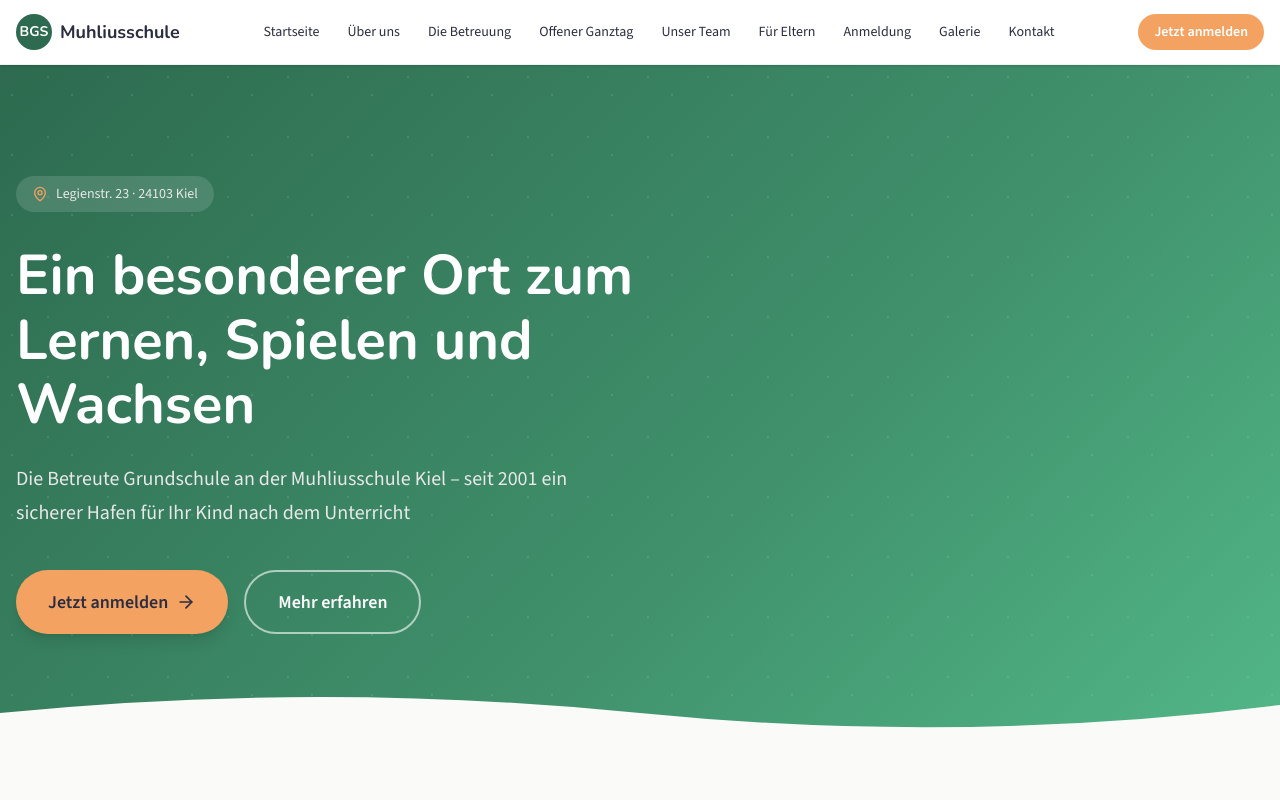
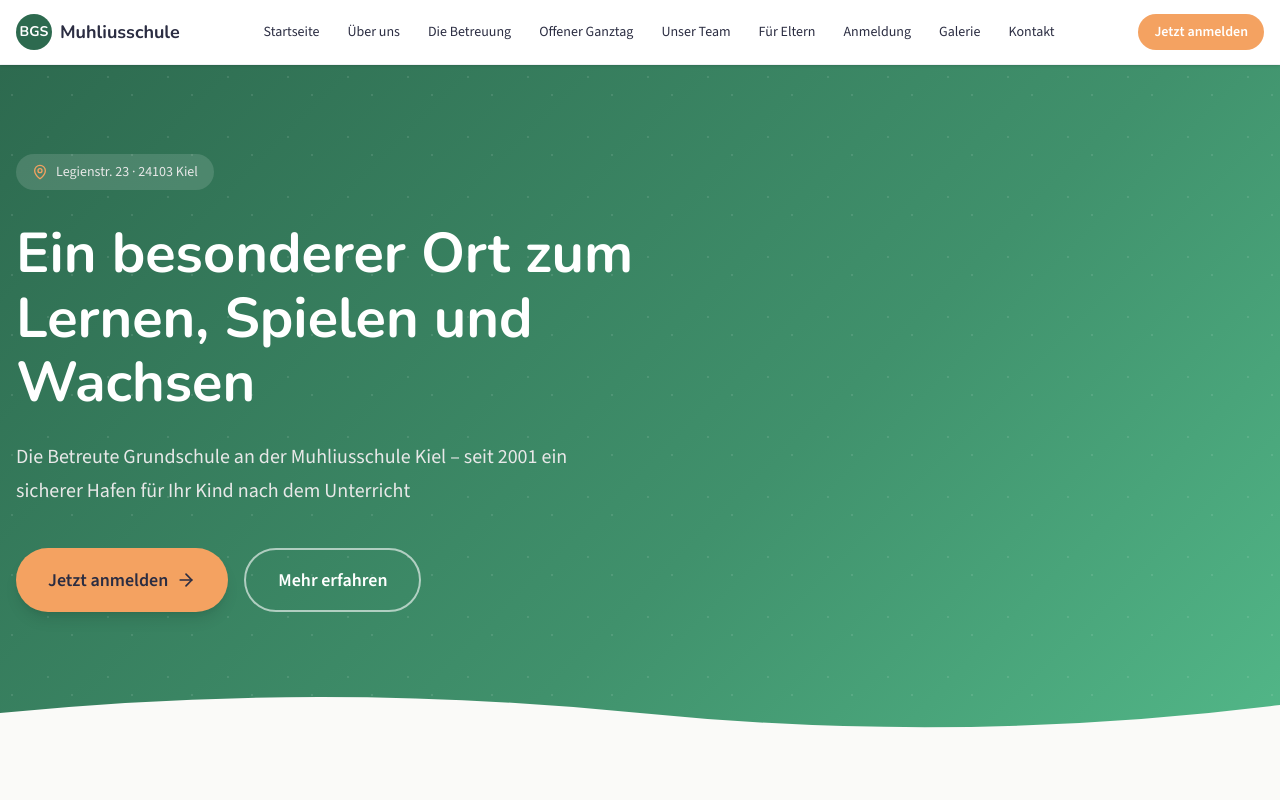
Before and after one commit to Mick-Ihde-Projects/bgs-muhliusschule, a Next.js app: page / in a window 1280 px wide. Shown: the top 800 px of the page. Built offline with nearby package versions, Linux system fonts and the light colour scheme.

Commit message:
Adjusted Hero spacing

```diff
--- a/components/home/Hero.tsx
+++ b/components/home/Hero.tsx
@@ -21,7 +21,7 @@ export function Hero() {
         }}
       />
 
-      <div className="container mx-auto px-4 py-24 relative z-10">
+      <div className="container mx-auto px-4 pb-24 pt-13 relative z-10">
         <div className="max-w-3xl">
           <motion.div
             initial="hidden"
```
